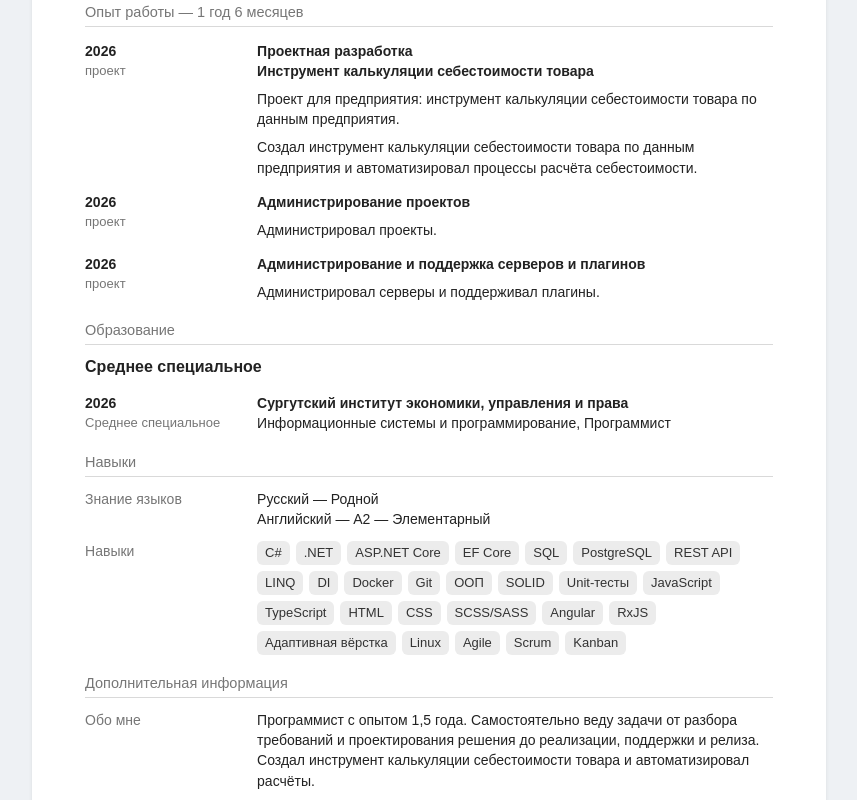
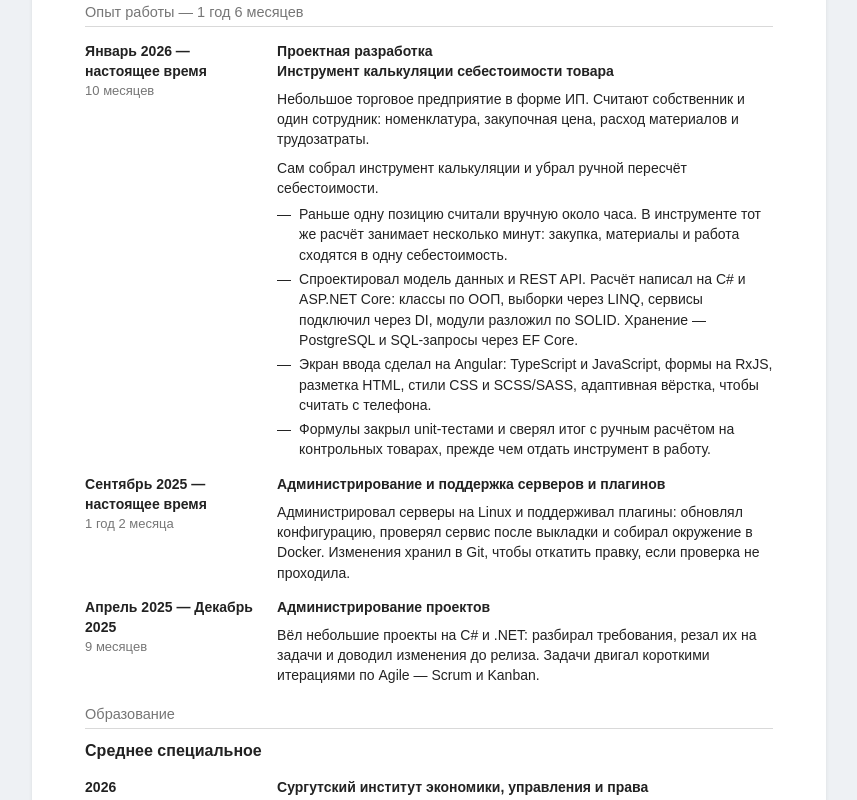
Before and after one commit to XMODERX/murzamatov-resume, a Next.js app: page / in a window 1280 px wide. Shown: the part 540-1340 px from the top of the page, without its empty margins (211-1068 px from the left). Built offline with nearby package versions, Linux system fonts and the light colour scheme.

Commit message:
Fill the HireHi gaps with dates, results, and the listed stack.
The costing tool, server work, and project admin now name context, a personal result, and the skills already on the resume.

Co-authored-by: ashyrovsasha18 <ashyrovsasha18@icloud.com>

```diff
--- a/src/components/resume-document.tsx
+++ b/src/components/resume-document.tsx
@@ -37,6 +37,19 @@ function SectionTitle({ children }: { children: string }) {
   );
 }
 
+function Dashes({ items }: { items: string[] }) {
+  return (
+    <ul className="mt-1.5 flex flex-col gap-1">
+      {items.map((item) => (
+        <li key={item} className="flex gap-2">
+          <span aria-hidden="true">—</span>
+          <span>{item}</span>
+        </li>
+      ))}
+    </ul>
+  );
+}
+
 function Entry({
   when,
   note,
@@ -47,7 +60,7 @@ function Entry({
   children: ReactNode;
 }) {
   return (
-    <div className="mt-3.5 grid grid-cols-1 gap-1 sm:grid-cols-[148px_minmax(0,1fr)] sm:gap-x-6">
+    <div className="mt-3.5 grid break-inside-avoid grid-cols-1 gap-1 sm:grid-cols-[168px_minmax(0,1fr)] sm:gap-x-6">
       <div>
         {when ? <p className="text-[14px] font-bold leading-5">{when}</p> : null}
         {note ? <p className="text-[13px] leading-5 text-[#767676]">{note}</p> : null}
@@ -110,32 +123,48 @@ export function ResumeDocument() {
       <section>
         <SectionTitle>Опыт работы — 1 год 6 месяцев</SectionTitle>
 
-        <Entry when="2026" note="проект">
+        <Entry when="Январь 2026 — настоящее время" note="10 месяцев">
           <p className="font-bold leading-5">Проектная разработка</p>
           <p className="font-bold leading-5">
             Инструмент калькуляции себестоимости товара
           </p>
           <p className="mt-2">
-            Проект для предприятия: инструмент калькуляции себестоимости
-            товара по данным предприятия.
+            Небольшое торговое предприятие в форме ИП. Считают собственник и
+            один сотрудник: номенклатура, закупочная цена, расход материалов и
+            трудозатраты.
           </p>
           <p className="mt-2">
-            Создал инструмент калькуляции себестоимости товара по данным
-            предприятия и автоматизировал процессы расчёта себестоимости.
+            Сам собрал инструмент калькуляции и убрал ручной пересчёт
+            себестоимости.
           </p>
+          <Dashes
+            items={[
+              "Раньше одну позицию считали вручную около часа. В инструменте тот же расчёт занимает несколько минут: закупка, материалы и работа сходятся в одну себестоимость.",
+              "Спроектировал модель данных и REST API. Расчёт написал на C# и ASP.NET Core: классы по ООП, выборки через LINQ, сервисы подключил через DI, модули разложил по SOLID. Хранение — PostgreSQL и SQL-запросы через EF Core.",
+              "Экран ввода сделал на Angular: TypeScript и JavaScript, формы на RxJS, разметка HTML, стили CSS и SCSS/SASS, адаптивная вёрстка, чтобы считать с телефона.",
+              "Формулы закрыл unit-тестами и сверял итог с ручным расчётом на контрольных товарах, прежде чем отдать инструмент в работу.",
+            ]}
+          />
         </Entry>
 
-        <Entry when="2026" note="проект">
-          <p className="font-bold leading-5">Администрирование проектов</p>
-          <p className="mt-2">Администрировал проекты.</p>
-        </Entry>
-
-        <Entry when="2026" note="проект">
+        <Entry when="Сентябрь 2025 — настоящее время" note="1 год 2 месяца">
           <p className="font-bold leading-5">
             Администрирование и поддержка серверов и плагинов
           </p>
           <p className="mt-2">
-            Администрировал серверы и поддерживал плагины.
+            Администрировал серверы на Linux и поддерживал плагины: обновлял
+            конфигурацию, проверял сервис после выкладки и собирал окружение в
+            Docker. Изменения хранил в Git, чтобы откатить правку, если
+            проверка не проходила.
+          </p>
+        </Entry>
+
+        <Entry when="Апрель 2025 — Декабрь 2025" note="9 месяцев">
+          <p className="font-bold leading-5">Администрирование проектов</p>
+          <p className="mt-2">
+            Вёл небольшие проекты на C# и .NET: разбирал требования, резал их
+            на задачи и доводил изменения до релиза. Задачи двигал короткими
+            итерациями по Agile — Scrum и Kanban.
           </p>
         </Entry>
       </section>
@@ -183,10 +212,11 @@ export function ResumeDocument() {
           <p className="text-[14px] leading-5 text-[#767676]">Обо мне</p>
           <div className="flex flex-col gap-3 text-[14px] leading-[1.45]">
             <p>
-              Программист с опытом 1,5 года. Самостоятельно веду задачи от
-              разбора требований и проектирования решения до реализации,
-              поддержки и релиза. Создал инструмент калькуляции себестоимости
-              товара и автоматизировал расчёты.
+              Junior C#/.NET-разработчик с опытом 1,5 года. Самостоятельно веду
+              задачу от разбора требований и проектирования до реализации,
+              проверки и релиза. На C#, ASP.NET Core и Angular сделал
+              инструмент калькуляции себестоимости и сократил ручной расчёт с
+              часа до нескольких минут.
             </p>
             <div>
               <p>
```
Also changed, not shown: 1 other file (tests, documents, lock files or other folders).
